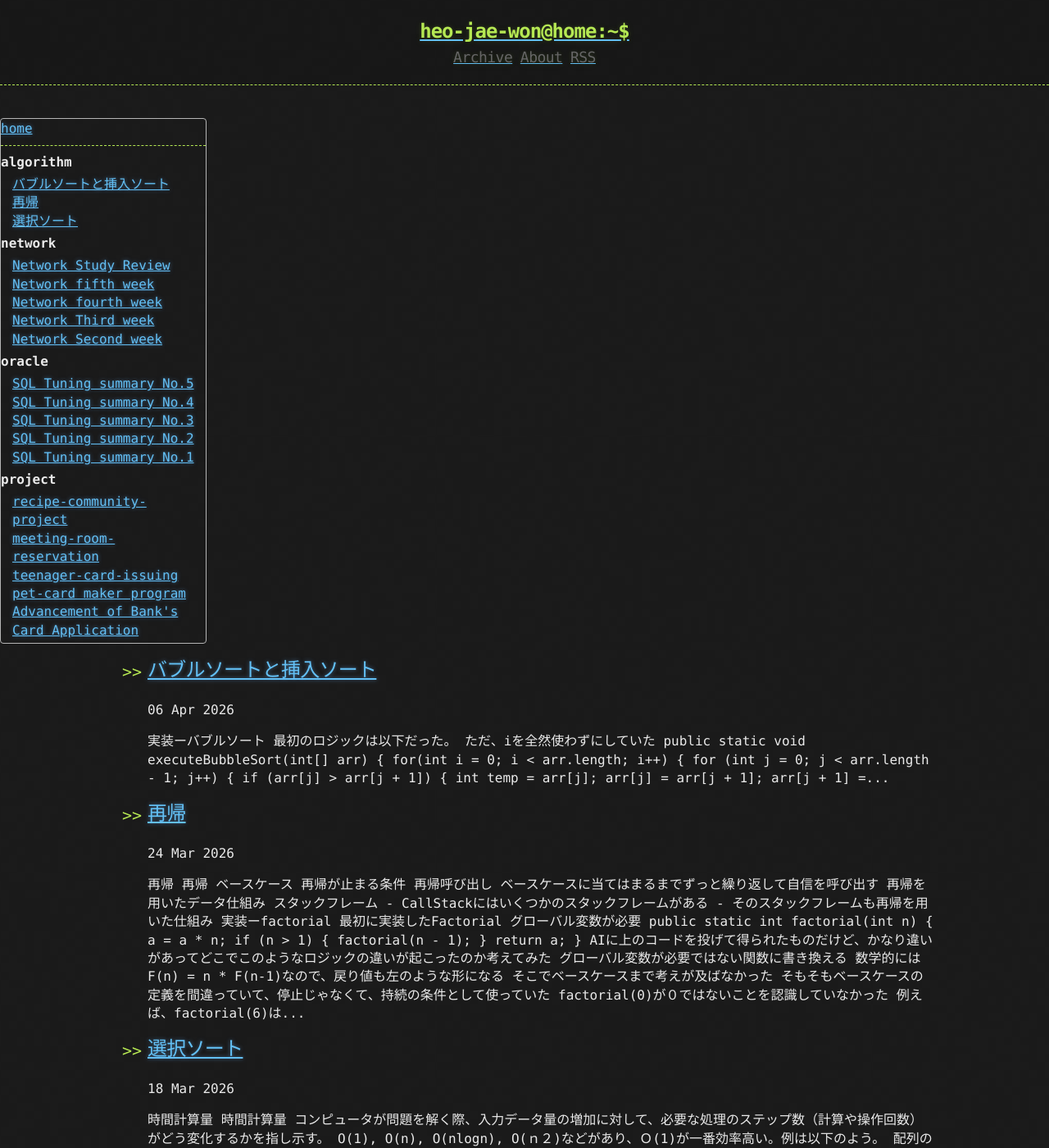
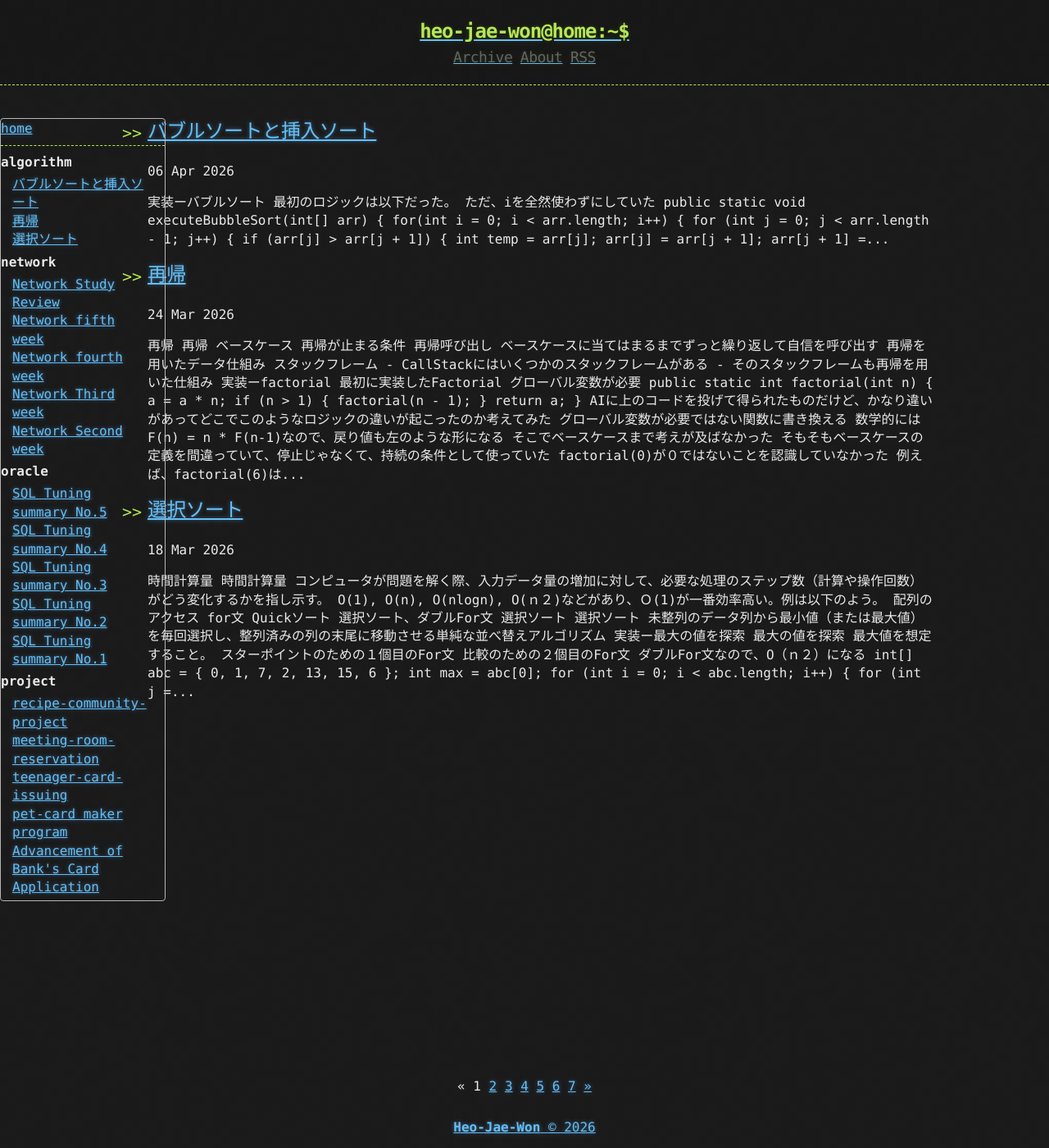
Before and after one commit to Heo-Jae-Won/Heo-Jae-Won.github.io, a Jekyll site: the page built from index.html, in a window 1280 px wide and 1400 px high. Shown: the whole window at 82% size. Built offline with Jekyll 4.4.1, drawn with Linux system fonts in a browser that asks for light colours; the list of posts is cut into pages by our own code.

Commit message:
change left side bar css

```diff
--- a/_sass/base.scss
+++ b/_sass/base.scss
@@ -314,10 +314,18 @@ a:active, a:focus {
 
 /* LEFT sidebar */
 .sidebar__left {
-  width: 250px;
-  flex-shrink: 0;
+  display: block;
   position: sticky;
-  top: 20px;
+  top: 0;
+  right: 0;
+  width: 200px;
+  margin-right: -500px;
+  /* padding-left: 1em; */
+  z-index: 10;
+  clear: both;
+  position: -webkit-sticky;
+  top: 2em;
+  float: left;
 }
 
 
```
